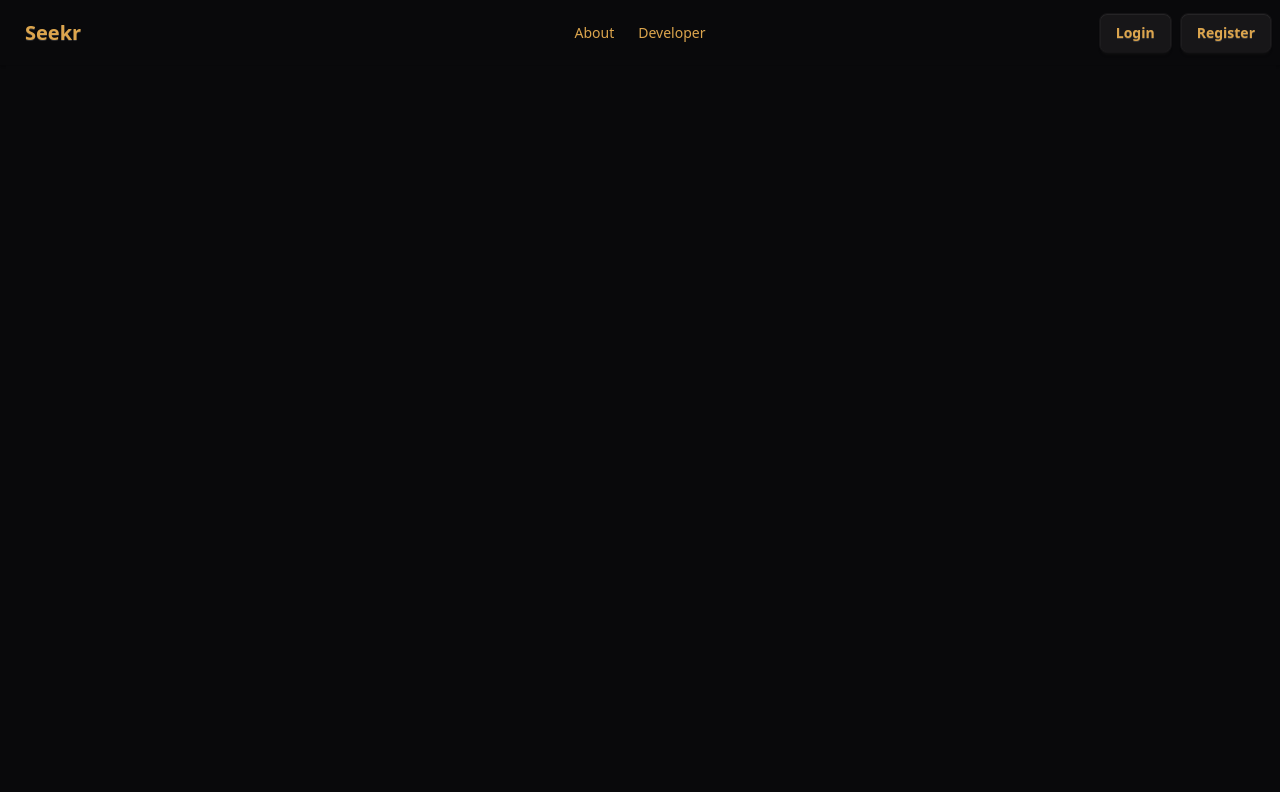
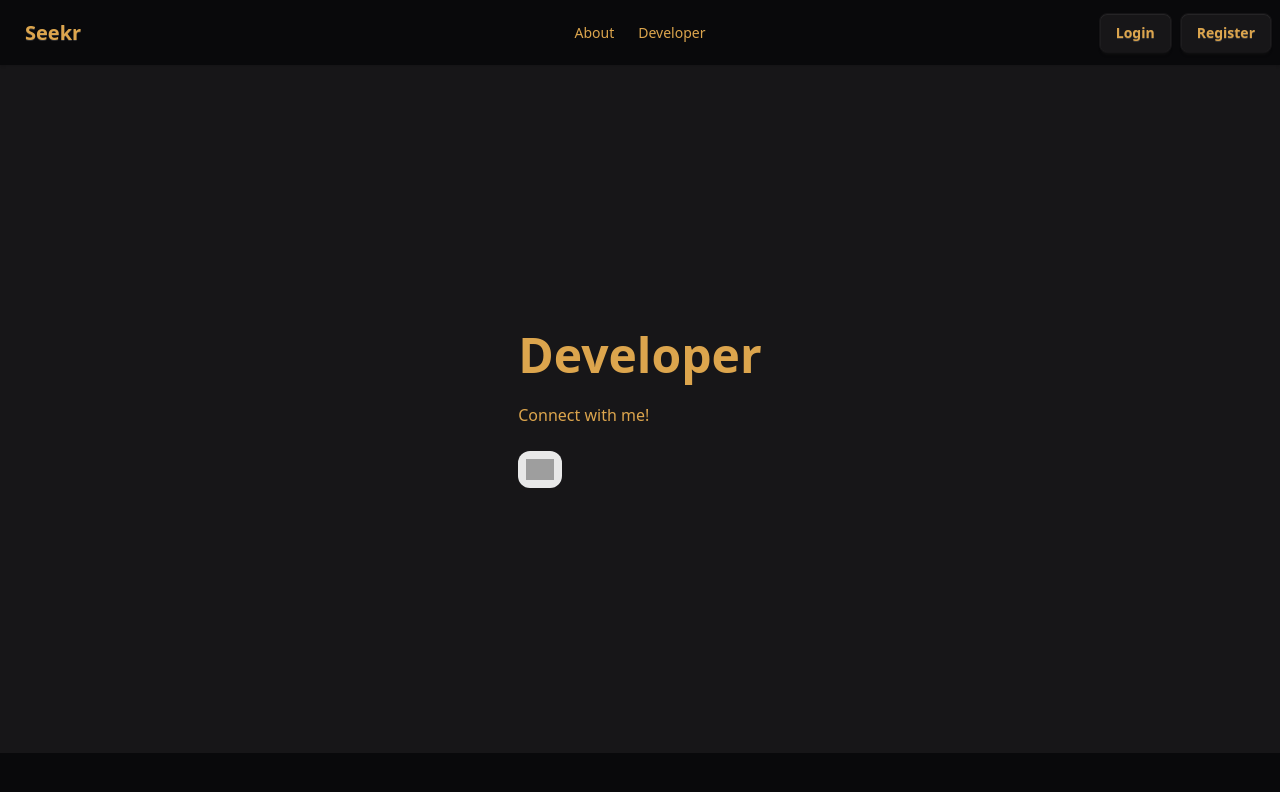
Before and after one commit to dojimori/lost-and-found-frontend, a Vue app: page /developer in a window 1280 px wide. Shown: the top 792 px of the page. Built offline with nearby package versions, Linux system fonts and the light colour scheme; grey boxes are pictures that could not be loaded.

Commit message:
developer page

```diff
--- a/src/App.vue
+++ b/src/App.vue
@@ -35,7 +35,7 @@
             </ul>
           </details>
         </li> -->
-        <li><a>Developer</a></li>
+        <li><router-link to="/developer">Developer</router-link></li>
       </ul>
     </div>
     <div class="navbar-end">
--- a/src/router/index.ts
+++ b/src/router/index.ts
@@ -1,4 +1,5 @@
 import AboutView from '@/views/about-view.vue'
+import DeveloperView from '@/views/developer-view.vue'
 import LandingPageView from '@/views/landing-page-view.vue'
 import { createRouter, createWebHistory } from 'vue-router'
 
@@ -10,6 +11,10 @@ const routes = [
   {
     path: '/about',
     component: AboutView
+  },
+  {
+    path: '/developer',
+    component: DeveloperView
   }
 ]
 
--- a/src/views/about-view.vue
+++ b/src/views/about-view.vue
@@ -1,9 +1,20 @@
 <template>
     <div class="hero bg-base-200 min-h-[86vh]">
         <div class="hero-content text-center">
-            <div class="max-w-md" v-motion-fade>
-                <h1 class="text-5xl font-bold w-full">About this project</h1>
-                <p class="py-6 text-start">
+            <div class="max-w-md" v-motion :initial="{
+                y: 100,
+                opacity: 0,
+            }" :enter="{
+                y: 0,
+                opacity: 1,
+                transition: {
+                    duration: 700,
+                    type: 'tween',
+                    ease: 'easeInOut',
+                }
+            }">
+                <h1 class="text-5xl font-bold w-full">About</h1>
+                <p class="px-4 md:px-0 py-6 text-start">
                     This project was built around a simple idea: lost doesn’t mean gone. It’s a place where seekers and
                     finders can meet with intention, without noise or pressure. By focusing on clarity, trust, and
                     community, the platform helps lost items find their way back to the people they belong to. Whether
--- /dev/null
+++ b/src/views/developer-view.vue
@@ -0,0 +1,31 @@
+<template>
+    <div class="hero bg-base-200 min-h-[86vh]">
+        <div class="hero-content text-center">
+            <div class="max-w-md" v-motion :initial="{
+                y: 100,
+                opacity: 0,
+            }" :enter="{
+                y: 0,
+                opacity: 1,
+                transition: {
+                    duration: 700,
+                    type: 'tween',
+                    ease: 'easeInOut',
+                }
+            }">
+                <h1 class="text-5xl font-bold w-full">Developer</h1>
+                <p class="px-4 md:px-0 py-6 text-start">
+                    Connect with me!
+                </p>
+                <div
+                    class="cursor-pointer hover:-translate-y-1 hover:scale-105 duration-200  bg-white/90 hover:bg-white rounded-xl p-2 w-fit">
+                    <img class="w-[28px] "
+                        src="https://cdn.jsdelivr.net/gh/devicons/devicon@latest/icons/github/github-original.svg" />
+                    <!-- <button class="btn btn-primary animate-bounce ">Get Started</button> -->
+                </div>
+
+            </div>
+        </div>
+    </div>
+
+</template>
```
